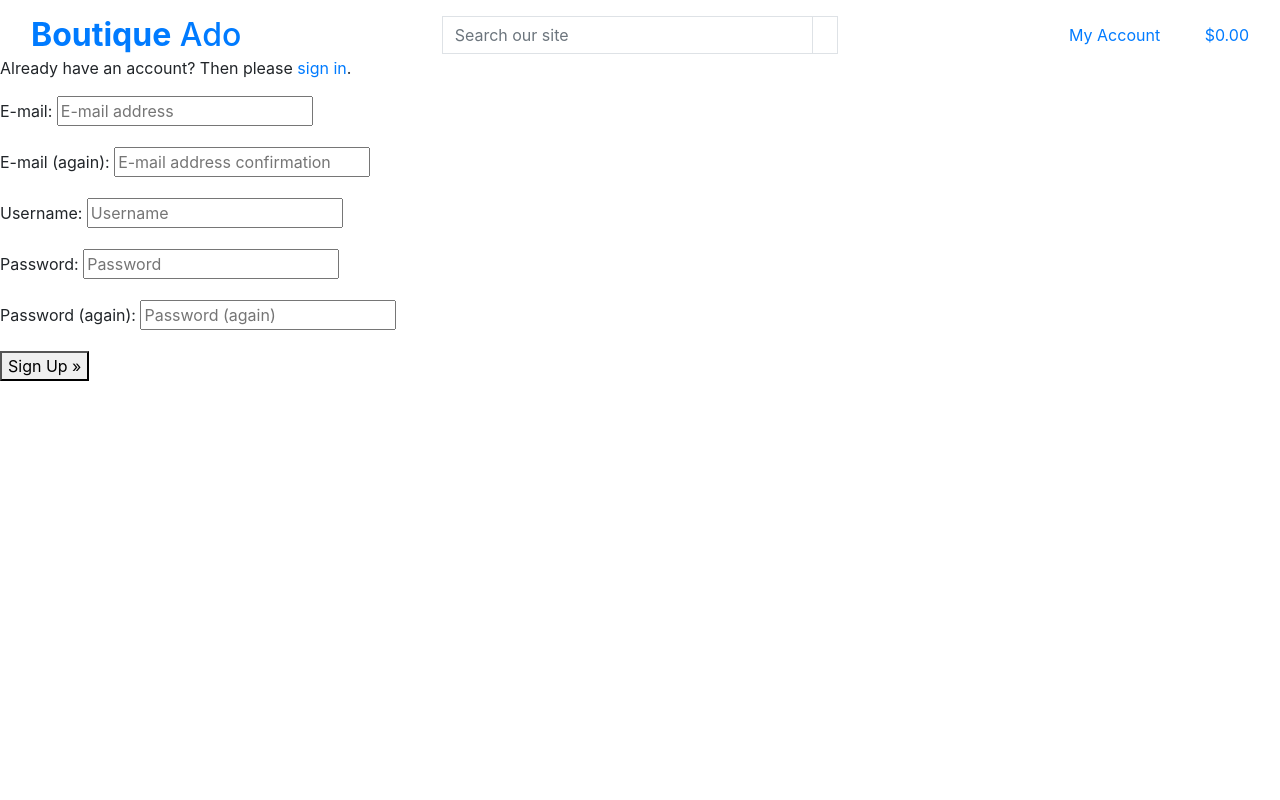
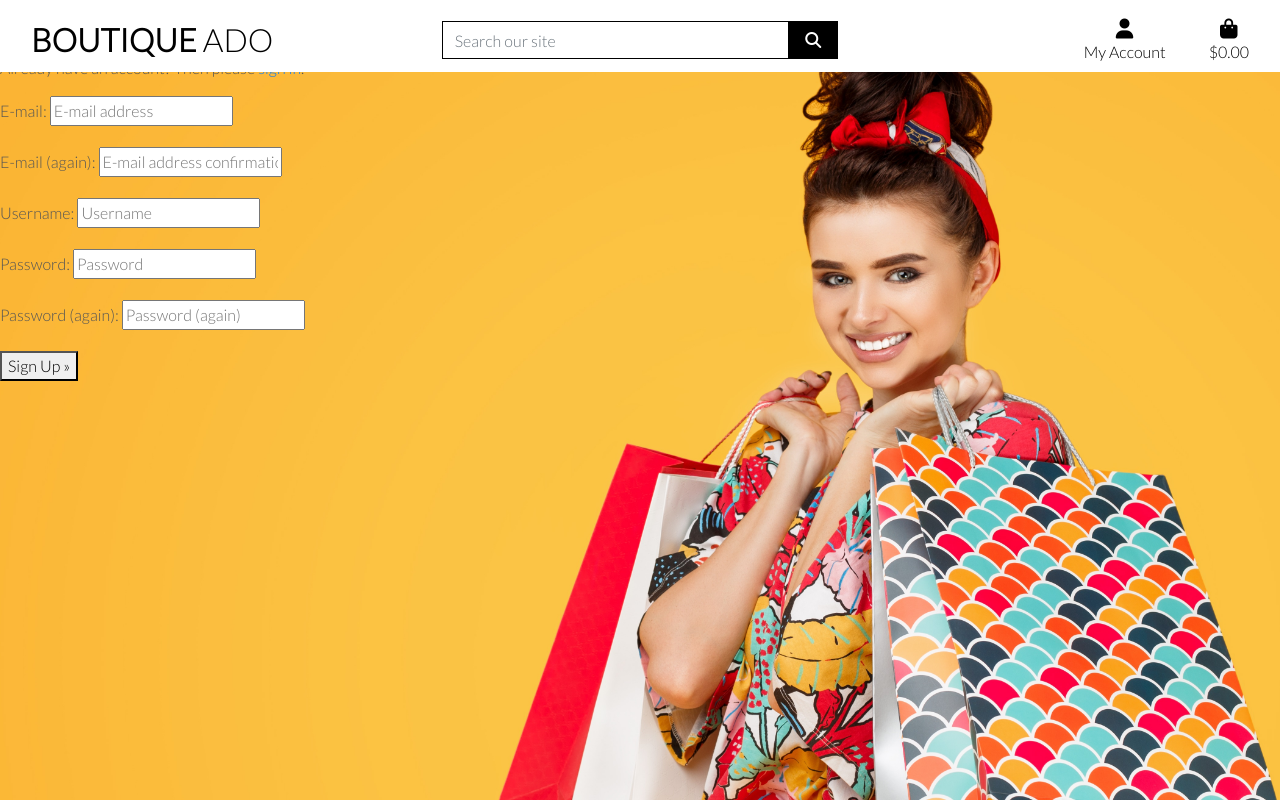
Before and after one commit to ValentineLgd/boutique_ado_v1, a Django app: page /accounts/signup/ in a window 1280 px wide. Run offline with Django 3.2, Linux system fonts and the light colour scheme; some libraries are stand-ins or nearby versions.

Commit message:
completed homepage header & css

```diff
--- a/boutique_ado/settings.py
+++ b/boutique_ado/settings.py
@@ -149,8 +149,12 @@ USE_TZ = True
 # https://docs.djangoproject.com/en/3.2/howto/static-files/
 
 STATIC_URL = '/static/'
+STATICFILES_DIRS = (os.path.join(BASE_DIR, 'static'),)
 
 # Default primary key field type
 # https://docs.djangoproject.com/en/3.2/ref/settings/#default-auto-field
 
 DEFAULT_AUTO_FIELD = 'django.db.models.BigAutoField'
+
+MEDIA_URL = '/media/'
+MEDIA_ROOT = os.path.join(BASE_DIR, 'media')
--- a/boutique_ado/urls.py
+++ b/boutique_ado/urls.py
@@ -1,8 +1,10 @@
 from django.contrib import admin
 from django.urls import path, include
+from django.conf import settings
+from django.conf.urls.static import static
 
 urlpatterns = [
     path('admin/', admin.site.urls),
     path('accounts/', include('allauth.urls')),
     path('', include('home.urls')),
-]
+] + static(settings.MEDIA_URL, document_root=settings.MEDIA_ROOT)
--- a/static/css/base.css
+++ b/static/css/base.css
@@ -1,10 +1,81 @@
 html {
-    height:100%;
+    height: 100%;
 }
 
 body {
-    background:url('/media/homepage_background_cropped.jpg') no-repeat center center fixed;
+    background: url('/media/homepage_background_cropped.jpg') no-repeat center center fixed;
+    background-size: cover;
     height: calc(100vh - 164px);
-    color: #5555;
-    font-family:'tato';
+    color: #555;
+    font-family: 'Lato';
 }
+
+/* from Bulma */
+.icon {
+    align-items: center;
+    display: inline-flex;
+    justify-content: center;
+    height: 1.5rem;
+    width: 1.5rem;
+}
+
+.logo-font {
+    text-transform: uppercase;
+}
+
+.main-logo-link {
+    width: fit-content;
+}
+
+.shop-now-button {
+    background: black;
+    color: white;
+    min-width: 260px;
+}
+
+.btn-black {
+    background: black;
+    color: white;
+}
+
+.shop-now-button:hover,
+.shop-now-button:active,
+.shop-now-button:focus,
+.btn-black:hover,
+.btn-black:active,
+.btn-black:focus {
+    background: #222;
+    color: white;
+}
+
+.text-black {
+    color: #000 !important;
+}
+
+.border-black {
+    border: 1px solid black !important;
+}
+
+/* -------------------------------- Media Queries */
+
+/* Slightly larger container on xl screens */
+@media (min-width: 1200px) {
+  .container {
+    max-width: 80%;
+  }
+}
+
+/* fixed top navbar only on medium and up */
+@media (min-width: 992px) {
+    .fixed-top-desktop-only {
+        position: fixed;
+        top: 0;
+        right: 0;
+        left: 0;
+        z-index: 1030;
+    }
+
+    .header-container {
+        padding-top: 164px;
+    }
+}
--- a/templates/base.html
+++ b/templates/base.html
@@ -15,7 +15,11 @@
 
     {% block corecss %}
         <link rel="stylesheet" href="https://stackpath.bootstrapcdn.com/bootstrap/4.4.1/css/bootstrap.min.css" integrity="sha384-Vkoo8x4CGsO3+Hhxv8T/Q5PaXtkKtu6ug5TOeNV6gBiFeWPGFN9MuhOf23Q9Ifjh" crossorigin="anonymous">
-    {% endblock %}
+        <link href="https://fonts.googleapis.com/css2?family=Lato:wght@300&display=swap" rel="stylesheet">
+        <link rel="stylesheet" href="{% static 'css/base.css' %}">
+        <script src="https://kit.fontawesome.com/076f9b60c9.js" crossorigin="anonymous"></script>
+
+        {% endblock %}
 
     {% block extra_css %}
     {% endblock %}
```
